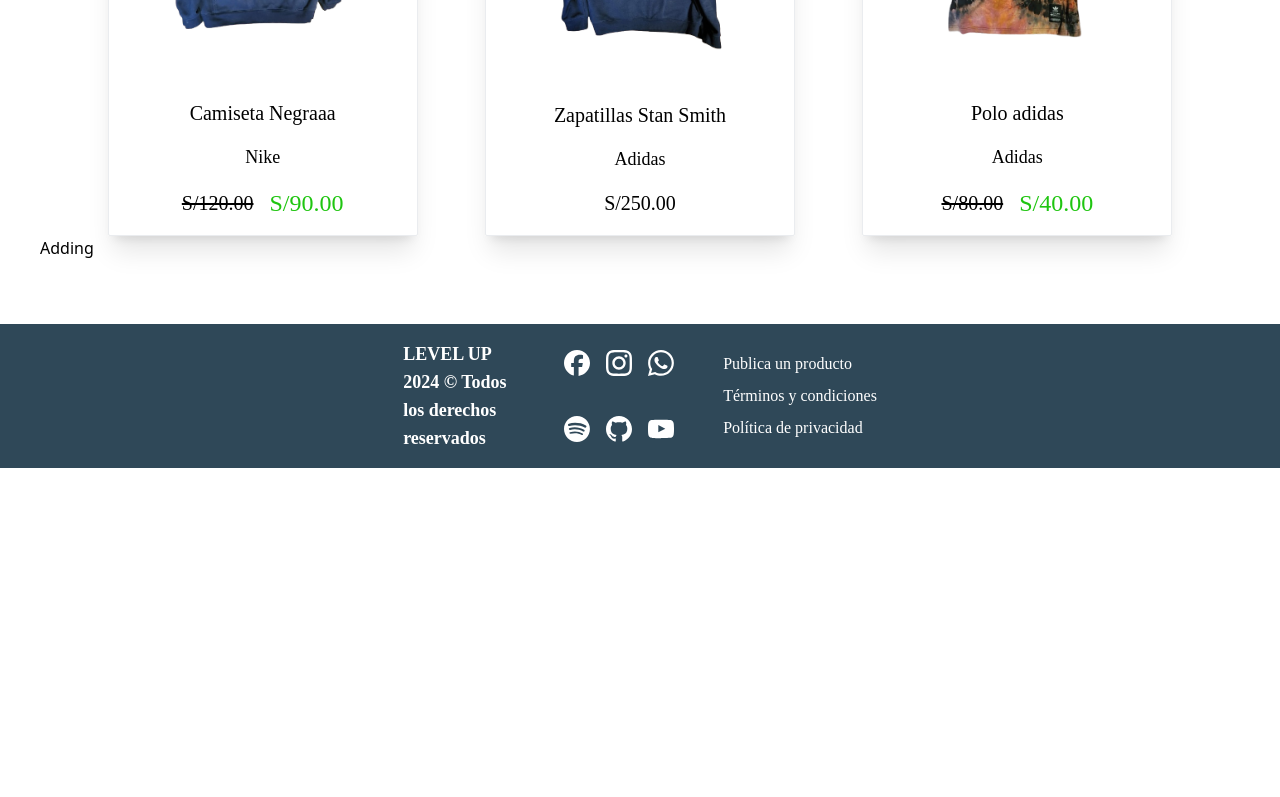
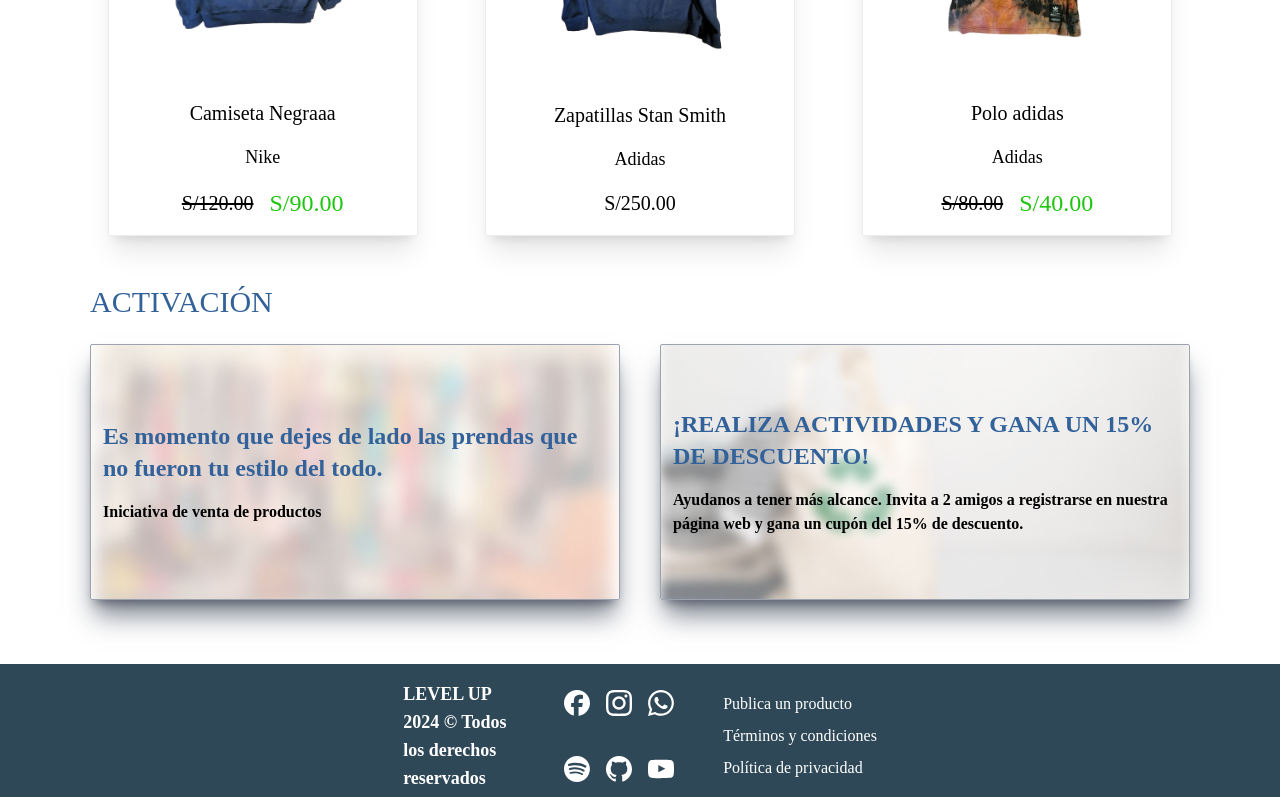
Before and after one commit to enzoosorio/level-up-f, a Next.js app: page / in a window 1280 px wide. Shown: the part 1446-2243 px from the top of the page. Before the commit the page ends 1914 px from the top, so only its background shows below. Built offline with nearby package versions, Linux system fonts and the light colour scheme.

Commit message:
adding component (seller and discount parts)

```diff
--- a/src/components/hero/Adding.tsx
+++ b/src/components/hero/Adding.tsx
@@ -1,7 +1,30 @@
 import React from 'react'
+import { CardForMessageWithLink } from '../partOfComponents/hero/CardForMessageWithLink'
+import SecondHandClothes from '@/assets/hero/forCards/SecondHandClothes.png'
+import SaveAndRecycle from '@/assets/hero/forCards/SaveAndRecycle.png'
 
 export const Adding = () => {
   return (
-    <div>Adding</div>
+    <section className="mt-12 w-11/12 mx-auto">
+  <h3 className="font-titan text-3xl text-primary-bue mb-6">ACTIVACIÓN</h3>
+  <div className="flex flex-col md:flex-row items-center justify-center gap-10">
+    <CardForMessageWithLink
+      titleCard={` Es momento que dejes de lado las prendas que no fueron tu estilo del
+        todo.`}
+      secondaryText={`Iniciativa de venta de productos`}
+      imgCard={SecondHandClothes}
+      altImgCard="Venta de productos"
+      isAdding
+    />
+    <CardForMessageWithLink
+      titleCard={`¡REALIZA ACTIVIDADES Y GANA UN 15% DE DESCUENTO!`}
+      secondaryText={`Ayudanos a tener más alcance. Invita a 2 amigos a registrarse en nuestra
+        página web y gana un cupón del 15% de descuento.`}
+      imgCard={SaveAndRecycle}
+      altImgCard="¡Gana un cupón de descuento!"
+      isAdding
+    />
+  </div>
+</section>
   )
 }
--- a/src/components/hero/RecentProducts.tsx
+++ b/src/components/hero/RecentProducts.tsx
@@ -4,10 +4,10 @@
 
 import { type ProductReview } from "@/types/ProductReview";
 
-
-
 export const RecentProducts = () => {
 
+  // TODO este recorte lo tengo que hacer del back. Es mejor
+  // que traiga 3 del back a traer todos y despues hacer el corte.
   const onlyThreeProducts = productos.slice(0, 3)
 
   return (
```
